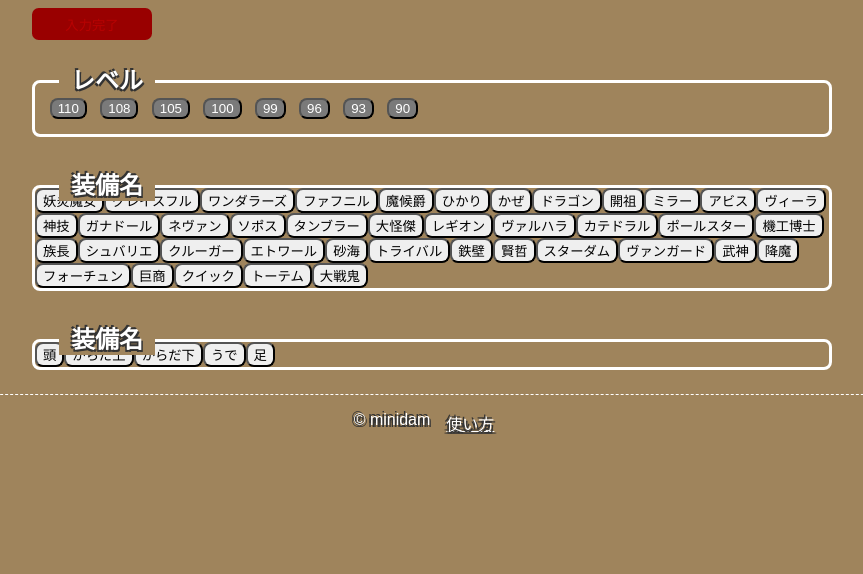
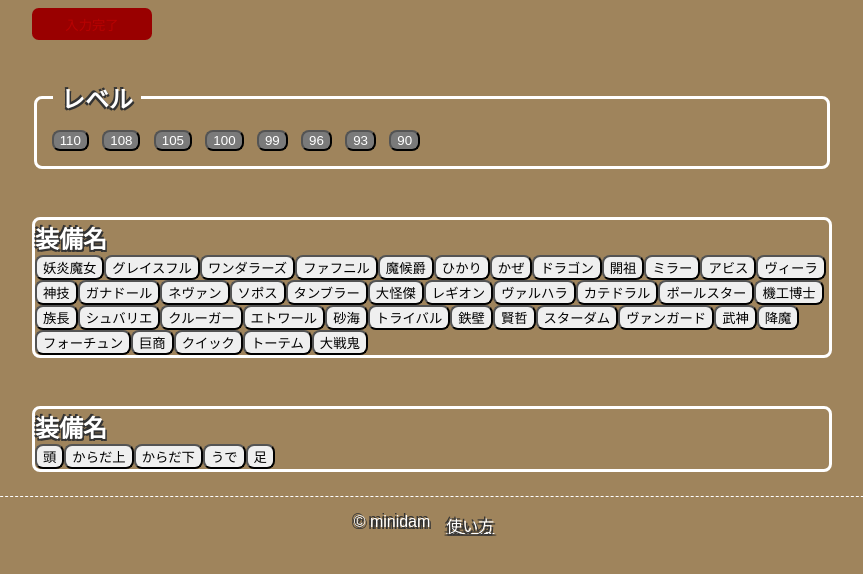
Before and after one commit to minidamjp/dqxarmor, an Angular app: page / in a window 1280 px wide. Shown: the top 574 px of the page, without its empty margins (208-1071 px from the left). Built offline with nearby package versions, Linux system fonts and the light colour scheme.

Commit message:
fieldset legendってやつにした

```diff
--- a/src/app/armor-add/armor-add.component.html
+++ b/src/app/armor-add/armor-add.component.html
@@ -4,12 +4,12 @@
     </section>
 </header>
 <section id="level-button" [class.selected]="selectedLevel!==0">
-    <div class="container">
-        <h2>レベル</h2>
+    <fieldset class="container">
+        <legend><h2>レベル</h2></legend>
         <div class="buttons">
             <button type="button" [class.selected]="level===selectedLevel" (click)="selectLevel(level)" *ngFor="let level of masterDataService.getLevels()">{{level}}</button>
         </div>
-    </div>
+    </fieldset>
 </section>
 <section id="series-button">
     <div class="container">
--- a/src/app/armor-add/armor-add.component.scss
+++ b/src/app/armor-add/armor-add.component.scss
@@ -4,22 +4,24 @@
 	position: relative;
 	margin-top: 3em;
 	top: -0.5em;
-}
-
-h2{
-	margin-right: 0.5em;
-	position: absolute;
-	top: -1.75em;
-	background-color: #9f845c;
-	left: 1em;
-	padding-left: 0.5em;
-	padding-right: 0.5em;
+	padding: 0;
 }
 
 button{
 	border-radius: 0.6em;
 }
 
+h2{
+	margin: 0;
+}
+
+legend{
+	margin: 0;
+	padding: 0;
+	margin-left: 1em;
+	padding-left: 0.5em;
+	padding-right: 0.5em;
+}
 .buttons{
 	display: flex;
 	align-content: flex-start;
```
